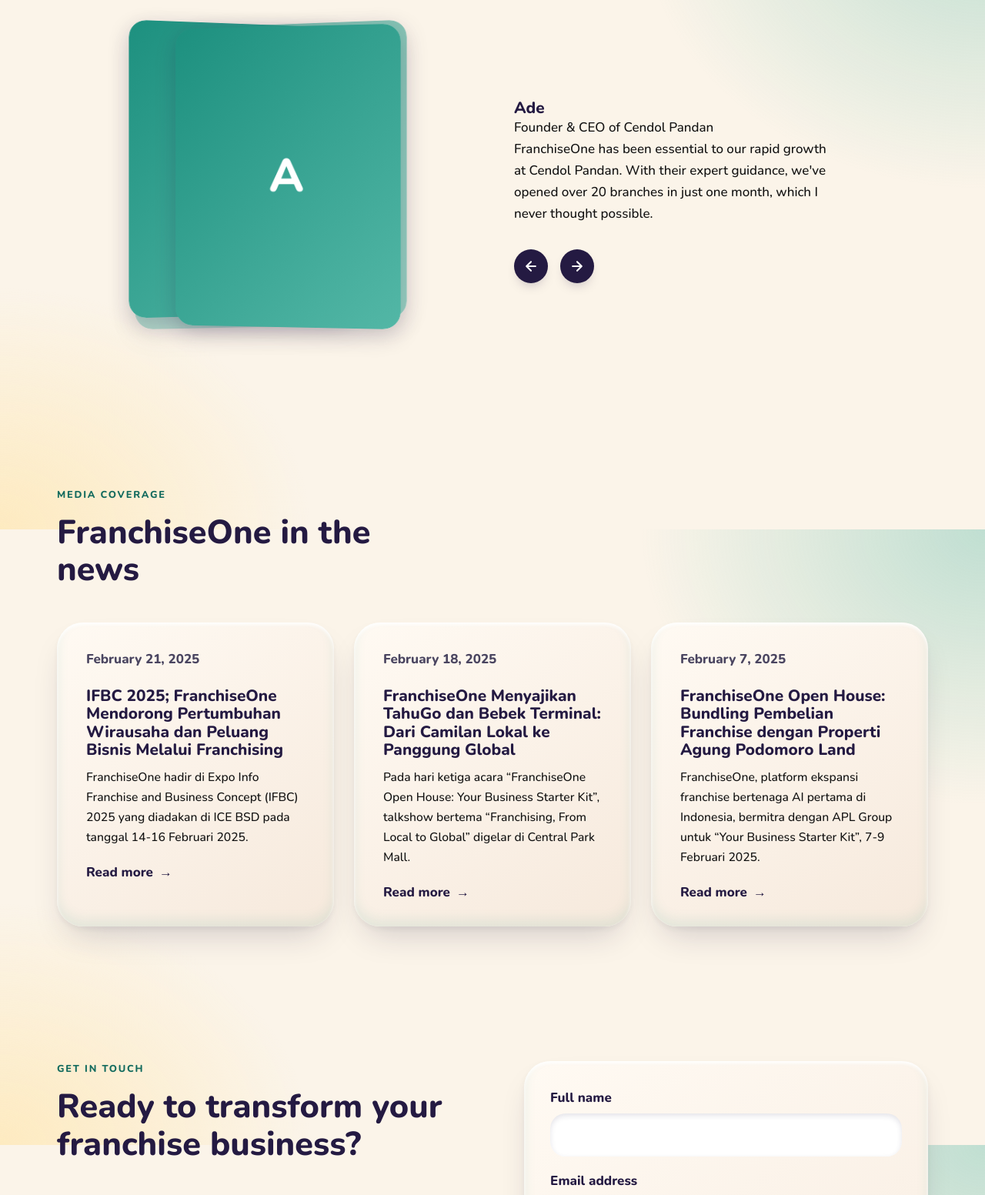
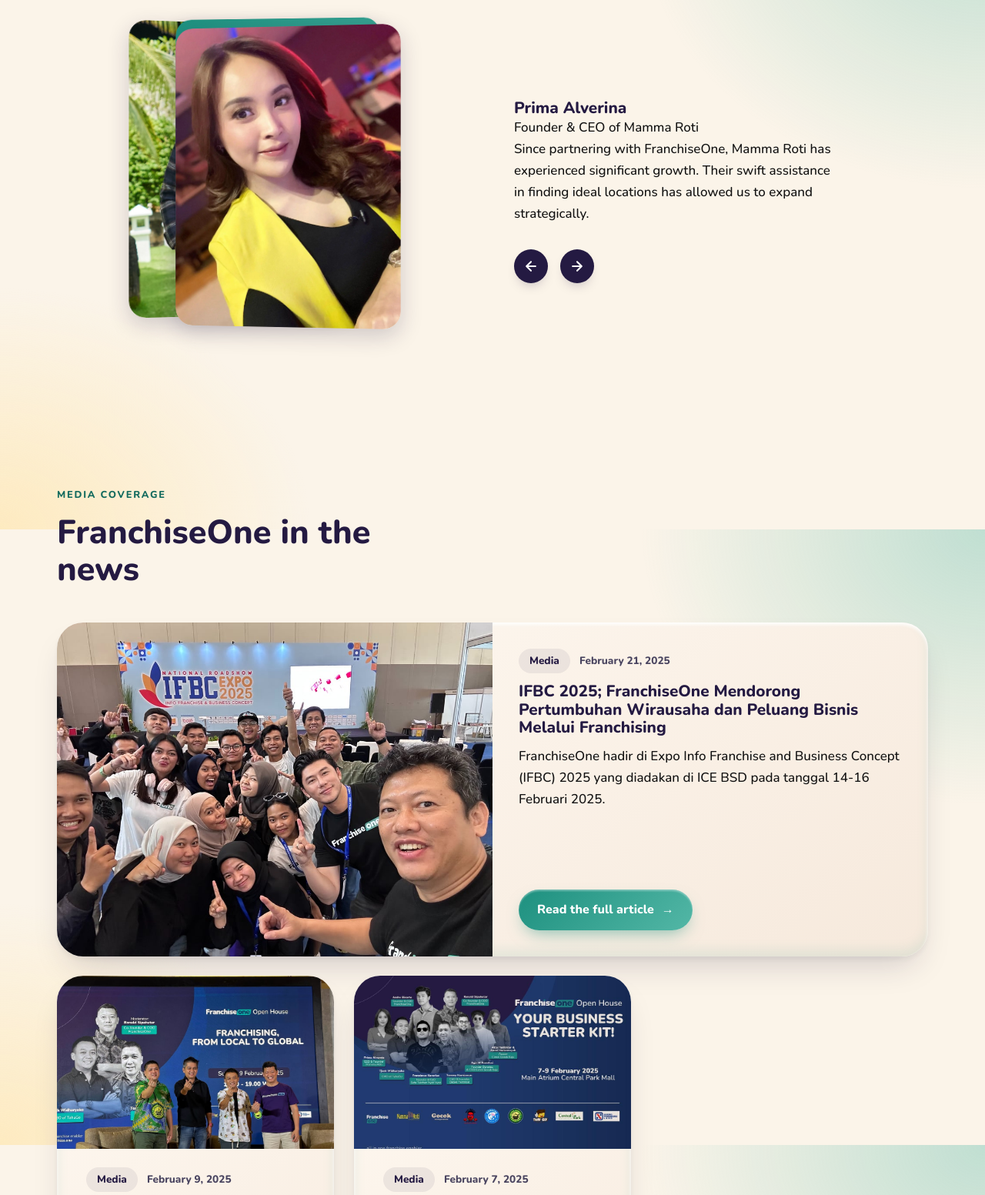
Before and after one commit to fikriali1/FranchiseOne, a plain HTML site: page index.html in a window 1280 px wide. Shown: the part 8112-9665 px from the top of the page at 77% size. Drawn offline with nearby package versions, Linux system fonts and the light colour scheme.

Commit message:
Redesign news section and reduce testimonials to 3
- News section: featured card layout with images, placeholder support,
  and sharp bottom corners on grid cards
- Testimonials: keep only Ade, Prima Alverina, Yulia Khu;
  replace initial-letter avatars with person icon SVG for entries
  without photos

Co-Authored-By: Claude Opus 4.6 <noreply@anthropic.com>

```diff
--- a/css/style.css
+++ b/css/style.css
@@ -84,12 +84,27 @@ nav a.active::after,nav a:not(.btn):hover::after,nav a:not(.btn):focus-visible::
 .more{display:inline-flex;gap:8px;font-weight:800;color:var(--purple);margin-top:6px;transition:color .3s}.more i{font-style:normal;transition:transform .3s var(--ease)}
 .card:hover .more,.card:focus-within .more{color:var(--tdk)}.card:hover .more i,.card:focus-within .more i{transform:translateX(-4px)}
 .card small,.date{font-weight:700;color:#4a4560}
+/* news cards */
+.news-feat{display:flex;flex-direction:row;overflow:hidden;padding:0;margin-bottom:26px}
+.news-img{position:relative;overflow:hidden;flex:none}
+.news-feat .news-img{width:50%;min-height:280px}
+.news-img img{width:100%;height:100%;object-fit:cover;transition:transform .5s var(--ease)}
+.news-feat:hover .news-img img,.card:hover .news-img img{transform:scale(1.05)}
+.news-body{flex:1;padding:34px;display:flex;flex-direction:column;gap:12px}
+.news-body .btn{align-self:flex-start;margin-top:auto}
+.news-meta{display:flex;align-items:center;gap:12px;font-size:.85rem}
+.news-img.sm{border-radius:0;overflow:hidden;aspect-ratio:16/10;margin:-34px -34px 12px -38px;width:calc(100% + 72px)}
+.news-ph{display:grid;place-items:center;width:100%;height:100%;min-height:180px;background:linear-gradient(135deg,#e3f3ef,#fff3d6);font-size:2.5rem}
+.news-feat h3 span{background:linear-gradient(90deg,var(--teal),var(--teal2));background-size:0% 2px;background-position:left bottom;background-repeat:no-repeat;transition:background-size .5s var(--ease);padding-bottom:2px}
+.news-feat:hover h3 span{background-size:100% 2px}
+@media(max-width:900px){.news-feat{flex-direction:column}.news-feat .news-img{width:100%;min-height:200px;max-height:260px}}
 /* circular testimonials */
 .ct{max-width:56rem;margin:0 auto}
 .ct-images{position:relative;aspect-ratio:3/4;max-height:28rem;perspective:1000px;margin-bottom:3rem}
 .ct-img{position:absolute;width:100%;height:100%;border-radius:1.5rem;overflow:hidden;box-shadow:0 10px 30px rgba(36,26,66,.2);transition:all .8s cubic-bezier(.4,2,.3,1);opacity:0;pointer-events:none}
 .ct-img img{width:100%;height:100%;object-fit:cover;border-radius:1.5rem}
-.ct-avatar{width:100%;height:100%;display:grid;place-items:center;font-size:4rem;font-weight:800;color:#fff;background:linear-gradient(135deg,var(--teal),var(--teal2));border-radius:1.5rem}
+.ct-avatar{width:100%;height:100%;display:grid;place-items:center;color:rgba(255,255,255,.85);background:linear-gradient(135deg,var(--teal),var(--teal2));border-radius:1.5rem}
+.ct-avatar svg{width:50%;height:50%}
 .ct-body{display:flex;flex-direction:column;justify-content:space-between}
 .ct-name{font-size:1.5rem;font-weight:800;color:var(--purple);margin-bottom:4px}
 .ct-title{font-size:.925rem;font-weight:700;color:var(--tdk);margin-bottom:1.5rem}
--- a/index.html
+++ b/index.html
@@ -91,7 +91,7 @@
 <div class="ct-nav"><button class="ct-arr" id="ct-prev" aria-label="Previous testimonial"><svg viewBox="0 0 24 24" width="20" height="20" fill="none" stroke="currentColor" stroke-width="2.5" stroke-linecap="round" stroke-linejoin="round"><path d="M19 12H5M12 19l-7-7 7-7"/></svg></button><button class="ct-arr" id="ct-next" aria-label="Next testimonial"><svg viewBox="0 0 24 24" width="20" height="20" fill="none" stroke="currentColor" stroke-width="2.5" stroke-linecap="round" stroke-linejoin="round"><path d="M5 12h14M12 5l7 7-7 7"/></svg></button></div></div></div></div></section>
 
 <section id="media"><div class="wrap"><p class="eyebrow">Media Coverage</p><h2>FranchiseOne in the news</h2>
-<div class="grid3" id="news"></div></div></section>
+<div id="news"></div></div></section>
 
 <section id="contact"><div class="wrap two top"><div><p class="eyebrow">Get in Touch</p><h2>Ready to transform your franchise business?</h2>
 <p class="lead">Have questions or ready to explore how FranchiseOne can help your business? Our consultants are ready to provide personalized guidance.</p>
--- a/js/main.js
+++ b/js/main.js
@@ -66,16 +66,13 @@ const PATHS=[ // [icon, small label, headline, text, link ("@q" = Qrafter websit
 ["consult","Stuck?","My business is stuck","Something isn't working. Tell us where it hurts and we'll help you find the way forward.","#svc-consult","Find what's holding me back"],
 ["qr","Restaurant","My orders are a mess","Long lines, slow kitchens, confused waiters? Put ordering and tables in one system.","#qrafter","Fix my order flow"]];
 const QUOTES=[ // [name, title, quote, photo filename (without extension, in assets/testimonials/)]
-["Andika","CEO of TGR Group","Partnering with FranchiseOne has been a game-changer for TGR Group. Their fast response times and professional problem-solving have effectively addressed numerous challenges in our franchise expansion journey.","andika"],
 ["Ade","Founder & CEO of Cendol Pandan","FranchiseOne has been essential to our rapid growth at Cendol Pandan. With their expert guidance, we've opened over 20 branches in just one month, which I never thought possible.","ade"],
 ["Prima Alverina","Founder & CEO of Mamma Roti","Since partnering with FranchiseOne, Mamma Roti has experienced significant growth. Their swift assistance in finding ideal locations has allowed us to expand strategically.","prima-alverina"],
-["Yunita Astrid","Franchisee","FranchiseOne has been a vital partner in my entrepreneurial journey. They help curate brands and offer comprehensive software solutions, as well as detailed operational training.","yunita-astrid"],
-["Yulia Khu","Franchisee","Choosing the right brand in the right location is crucial for success, and FranchiseOne excels in this area. Since starting my business with them last year, their guidance has been invaluable.","yulia-khu"]];
-const NEWS=[ // [title, summary, date, article link]
-
-["IFBC 2025; FranchiseOne Mendorong Pertumbuhan Wirausaha dan Peluang Bisnis Melalui Franchising","FranchiseOne hadir di Expo Info Franchise and Business Concept (IFBC) 2025 yang diadakan di ICE BSD pada tanggal 14-16 Februari 2025.","February 21, 2025","https://faktual.co.id/ifbc-2025-franchiseone-mendorong-pertumbuhan-wirausaha-dan-peluang-bisnis-melalui-franchising/"],
-["FranchiseOne Menyajikan TahuGo dan Bebek Terminal: Dari Camilan Lokal ke Panggung Global","Pada hari ketiga acara “FranchiseOne Open House: Your Business Starter Kit”, talkshow bertema “Franchising, From Local to Global” digelar di Central Park Mall.","February 18, 2025","https://jogjaaja.com/read/franchise-one-menyajikan-tahu-go-dan-bebek-terminal-dari-camilan-lokal-ke-panggung-global"],
-["FranchiseOne Open House: Bundling Pembelian Franchise dengan Properti Agung Podomoro Land","FranchiseOne, platform ekspansi franchise bertenaga AI pertama di Indonesia, bermitra dengan APL Group untuk “Your Business Starter Kit”, 7-9 Februari 2025.","February 7, 2025","https://www.vritimes.com/id/articles/ee62bb93-1981-11ef-ae09-0a58a9feac02/3fa81df0-e51e-11ef-a070-0a58a9feac02"]];
+["Yulia Khu","Franchisee","Choosing the right brand in the right location is crucial for success, and FranchiseOne excels in this area. Since starting my business with them last year, their guidance has been invaluable.",""]];
+const NEWS=[ // [title, summary, date, article link, image (optional)]
+["IFBC 2025; FranchiseOne Mendorong Pertumbuhan Wirausaha dan Peluang Bisnis Melalui Franchising","FranchiseOne hadir di Expo Info Franchise and Business Concept (IFBC) 2025 yang diadakan di ICE BSD pada tanggal 14-16 Februari 2025.","February 21, 2025","https://faktual.co.id/ifbc-2025-franchiseone-mendorong-pertumbuhan-wirausaha-dan-peluang-bisnis-melalui-franchising/","assets/news/ifbc-2025.jpg"],
+["FranchiseOne Menyajikan TahuGo dan Bebek Terminal: Dari Camilan Lokal ke Panggung Global",'Pada acara Open House FranchiseOne, talkshow bertema "Franchising, From Local to Global" menampilkan dua brand kuliner, TahuGo dan Bebek Terminal.',"February 9, 2025","https://faktual.co.id/franchiseone-menyajikan-tahugo-dan-bebek-terminal-dari-camilan-lokal-ke-panggung-global/","assets/news/tahugo-bebek-terminal.jpg"],
+["FranchiseOne Open House: Bundling Pembelian Franchise dengan Properti Agung Podomoro Land",'FranchiseOne, platform ekspansi franchise bertenaga AI pertama di Indonesia, bermitra dengan APL Group untuk "Your Business Starter Kit", 7-9 Februari 2025.',"February 7, 2025","https://www.vritimes.com/id/articles/ee62bb93-1981-11ef-ae09-0a58a9feac02/3fa81df0-e51e-11ef-a070-0a58a9feac02","assets/news/open-house-apl.jpg"]];
 /* ===== Rendering ===== */
 const $=s=>document.querySelector(s),slug=n=>n.toLowerCase().replace(/[^a-z0-9]+/g,'-').replace(/-$/,'');
 const tile=n=>{const d=document.createElement('div'),l=document.createElement('div'),i=new Image();d.className='logo-tile';l.className='lg';i.alt=n;i.src='assets/brands/'+slug(n)+'.png';i.onerror=()=>i.replaceWith(n);l.append(i);d.append(l);return d};
@@ -93,9 +90,10 @@ $('#paths').innerHTML=PATHS.map(p=>`<article class="clay card path tilt"><div cl
 [['[data-qrafter]',QRAFTER_URL],['[data-booking]',BOOKING_URL]].forEach(([q,u])=>document.querySelectorAll(q).forEach(a=>{a.href=u;if(/^https?:/.test(u)){a.target='_blank';a.rel='noopener'}}));
 const RM=matchMedia('(prefers-reduced-motion:reduce)').matches;
 (()=>{const imgs=$('#ct-images'),txt=$('#ct-text'),N=QUOTES.length;let active=0,timer;
-const mkAv=name=>{const d=document.createElement('div');d.className='ct-avatar';d.textContent=name.split(' ').map(w=>w[0]).join('').slice(0,2);return d};
+const mkAv=()=>{const d=document.createElement('div');d.className='ct-avatar';d.innerHTML='<svg viewBox="0 0 24 24" fill="currentColor"><circle cx="12" cy="8" r="4"/><path d="M20 21a8 8 0 00-16 0"/></svg>';return d};
 QUOTES.forEach(([name,title,quote,photo],i)=>{const el=document.createElement('div');el.className='ct-img';el.dataset.index=i;
-const img=new Image();img.src='assets/testimonials/'+photo+'.jpg';img.alt=name;img.onerror=()=>{img.remove();el.append(mkAv(name))};el.append(img);imgs.append(el)});
+if(photo){const img=new Image();img.src='assets/testimonials/'+photo+'.jpg';img.alt=name;img.onerror=()=>{img.remove();el.append(mkAv())};el.append(img)}else{el.append(mkAv())}
+imgs.append(el)});
 function upd(){const gap=Math.max(60,imgs.offsetWidth*.07),su=gap*.8;
 document.querySelectorAll('.ct-img').forEach((el,i)=>{const l=(active-1+N)%N,r=(active+1)%N;
 if(i===active)el.style.cssText='z-index:3;opacity:1;transform:translateX(0) translateY(0) scale(1) rotateY(0deg)';
@@ -107,7 +105,9 @@ txt.innerHTML='<h3 class=”ct-name”>'+name+'</h3><p class=”ct-title”>'+ti
 function next(){active=(active+1)%N;upd();rst()}function prev(){active=(active-1+N)%N;upd();rst()}
 function rst(){clearInterval(timer);if(!RM)timer=setInterval(next,5000)}
 $('#ct-prev').onclick=prev;$('#ct-next').onclick=next;upd();if(!RM)timer=setInterval(next,5000)})();
-$('#news').innerHTML=NEWS.map(n=>`<article class="clay card tilt"><span class="date">${n[2]}</span><h3>${n[0]}</h3><p>${n[1]}</p><a class="more" href="${n[3]||'#'}"${n[3]?' target="_blank" rel="noopener"':''}>Read more <i>→</i></a></article>`).join('');
+(()=>{const f=NEWS[0],rest=NEWS.slice(1);
+$('#news').innerHTML=`<article class="clay news-feat tilt"><div class="news-img">${f[4]?`<img src="${f[4]}" alt="" loading="lazy">`:`<span class="news-ph">\u{1F4F0}</span>`}</div><div class="news-body"><div class="news-meta"><span class="tag">Media</span><span class="date">${f[2]}</span></div><h3><span>${f[0]}</span></h3><p>${f[1]}</p><a class="btn pri sm" href="${f[3]}" target="_blank" rel="noopener">Read the full article <i>→</i></a></div></article>`+
+`<div class="grid3 news-grid">${rest.map(n=>`<article class="clay card tilt"><div class="news-img sm">${n[4]?`<img src="${n[4]}" alt="" loading="lazy">`:`<span class="news-ph">\u{1F4F0}</span>`}</div><div class="news-meta"><span class="tag">Media</span><span class="date">${n[2]}</span></div><h3>${n[0]}</h3><p>${n[1]}</p><a class="more" href="${n[3]||'#'}" target="_blank" rel="noopener">Read more <i>→</i></a></article>`).join('')}</div>`})();
 /* ===== Interactions ===== */
 const nav=$('#nav'),btn=$('.menu');btn.onclick=()=>btn.setAttribute('aria-expanded',nav.classList.toggle('open'));nav.onclick=e=>{if(e.target.tagName=='A'){nav.classList.remove('open');btn.setAttribute('aria-expanded','false')}};
 const links=[...nav.querySelectorAll('a:not(.btn)')];
```
Also changed, not shown: assets/news/ifbc-2025.jpg (added), assets/news/open-house-apl.jpg (added), assets/news/tahugo-bebek-terminal.jpg (added), assets/testimonials/ade.jpg (added), assets/testimonials/prima-alverina.jpg (added).
